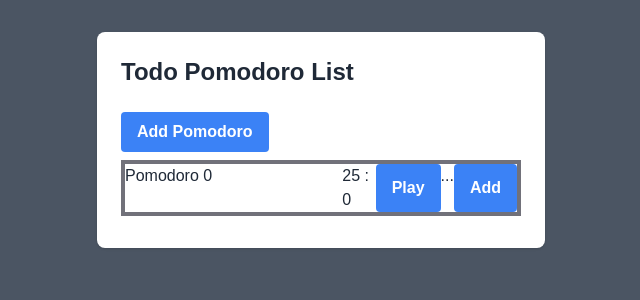
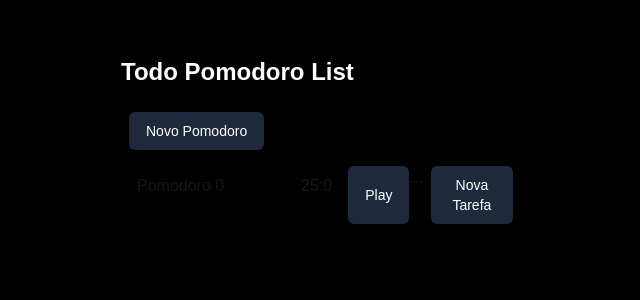
Before and after one commit to caiosousanl/todolist, a Next.js app: page / in a window 1280 px wide. Shown: the top 300 px of the page, without its empty margins (319-959 px from the left). Built offline with nearby package versions, Linux system fonts and the light colour scheme.

Commit message:
chore: ajustes layout tailwind material

```diff
--- a/src/app/components/pomodoro.tsx
+++ b/src/app/components/pomodoro.tsx
@@ -1,4 +1,5 @@
 import { IPomodoro } from "../page";
+import { Button } from "./ui/button";
 import { PomodoroTimer } from "./pomodoroTimer";
 import { TaskList } from "./taskList";
 
@@ -10,17 +11,12 @@ interface PomodoroProps {
 
 export const Pomodoro = ({ pomodoro, addTask }: PomodoroProps) => {
   return (
-    <div key={pomodoro.id} className="mt-2 mb-2 border-zinc-500 border-4">
+    <div key={pomodoro.id} className="mt-2 mb-2 rounded-lg p-2">
       <div className="flex flex-row ">
-        <div className="basis-2/3">Pomodoro {pomodoro.contador}</div>
+        <div className="basis-2/3 mt-2 ml-2">Pomodoro {pomodoro.contador}</div>
         <PomodoroTimer duracaoMin={pomodoro.duracaoMin} />
         <div>...</div> {/* todos: change pomodoro duration,  */}
-        <button
-          className="bg-blue-500 hover:bg-blue-700 text-white font-bold py-2 px-4 rounded"
-          onClick={() => addTask(pomodoro.id)}
-        >
-          Add
-        </button>{" "}
+        <Button onClick={() => addTask(pomodoro.id)}>Nova Tarefa</Button>
       </div>
       <TaskList tasks={pomodoro.tasks} />
     </div>
--- a/src/app/components/pomodoroTimer.tsx
+++ b/src/app/components/pomodoroTimer.tsx
@@ -1,4 +1,5 @@
 import { useRef, useState } from "react";
+import { Button } from "./ui/button";
 
 interface PomodoroTimerProps {
   duracaoMin: number;
@@ -27,15 +28,13 @@ export const PomodoroTimer = (props: PomodoroTimerProps) => {
 
   return (
     <>
-      <div>
-        {Math.floor(time / 60) % 60} : {time % 60}
+      <div className="flex flex-row mr-2 mt-2">
+        <div>{Math.floor(time / 60) % 60}</div>:<div>{time % 60}</div>
       </div>
-      <button
-        className="bg-blue-500 hover:bg-blue-700 text-white font-bold py-2 px-4 rounded"
-        onClick={!isRunning ? play : pause}
-      >
+
+      <Button onClick={!isRunning ? play : pause}>
         {isRunning ? "Pause" : "Play"}
-      </button>
+      </Button>
     </>
   );
 };
--- a/src/app/components/task.tsx
+++ b/src/app/components/task.tsx
@@ -1,5 +1,6 @@
 import React from "react";
 import { ITask } from "../page";
+import { Checkbox } from "./ui/checkbox";
 
 export interface ITaskProps {
   task: ITask;
@@ -8,10 +9,10 @@ export interface ITaskProps {
 
 export const Task = ({ task }: ITaskProps) => {
   return (
-    <div key={task.id} className="border-indigo-500 border-2">
+    <div key={task.id} className="">
       <div className="flex justify-between">
         <div>task description</div>
-        <div>checkbox shadcn</div>
+        <Checkbox />
       </div>
     </div>
   );
--- a/src/app/components/taskList.tsx
+++ b/src/app/components/taskList.tsx
@@ -7,7 +7,7 @@ interface ITaskListProps {
 
 export const TaskList = ({ tasks }: ITaskListProps) => {
   return (
-    <div className="flex flex-col">
+    <div className="flex flex-col p-2 mt-2">
       {tasks && tasks.map((task) => <Task task={task} key={task.id} />)}
     </div>
   );
--- /dev/null
+++ b/src/app/components/ui/button.tsx
@@ -0,0 +1,18 @@
+interface IButtonProps {
+  onClick: () => void;
+  children: React.ReactNode;
+}
+
+export const Button = (props: IButtonProps) => {
+  return (
+    <>
+      <button
+        onClick={props.onClick}
+        className="rounded-md bg-slate-800 py-2 px-4 border border-transparent text-center text-sm text-white transition-all shadow-md hover:shadow-lg focus:bg-slate-700 focus:shadow-none active:bg-slate-700 hover:bg-slate-700 active:shadow-none disabled:pointer-events-none disabled:opacity-50 disabled:shadow-none ml-2"
+        type="button"
+      >
+        {props.children}
+      </button>
+    </>
+  );
+};
--- /dev/null
+++ b/src/app/components/ui/checkbox.tsx
@@ -0,0 +1,32 @@
+export const Checkbox = () => {
+  return (
+    <>
+      <div className="inline-flex items-center">
+        <label className="flex items-center cursor-pointer relative">
+          <input
+            defaultChecked
+            type="checkbox"
+            className="peer h-6 w-6 cursor-pointer transition-all appearance-none rounded-full bg-slate-100 shadow hover:shadow-md border border-slate-300 checked:bg-slate-800 checked:border-slate-800"
+            id="check-custom-style"
+          />
+          <span className="absolute text-white opacity-0 peer-checked:opacity-100 top-1/2 left-1/2 transform -translate-x-1/2 -translate-y-1/2">
+            <svg
+              xmlns="http://www.w3.org/2000/svg"
+              className="h-3.5 w-3.5"
+              viewBox="0 0 20 20"
+              fill="currentColor"
+              stroke="currentColor"
+              stroke-width="1"
+            >
+              <path
+                fill-rule="evenodd"
+                d="M16.707 5.293a1 1 0 010 1.414l-8 8a1 1 0 01-1.414 0l-4-4a1 1 0 011.414-1.414L8 12.586l7.293-7.293a1 1 0 011.414 0z"
+                clip-rule="evenodd"
+              ></path>
+            </svg>
+          </span>
+        </label>
+      </div>
+    </>
+  );
+};
--- a/src/app/page.tsx
+++ b/src/app/page.tsx
@@ -2,7 +2,7 @@
 
 import { useState } from "react";
 import { PomodoroList } from "./components/pomodoroList";
-
+import { Button } from "./components/ui/button";
 export interface IPomodoro {
   id: number;
   duracaoMin: number;
@@ -54,15 +54,12 @@ const TodoList = () => {
   };
 
   return (
-    <div className="min-h-screen bg-gray-600 py-8">
-      <div className="max-w-md mx-auto bg-white rounded-lg shadow p-6 text-gray-800">
-        <h1 className="text-2xl font-bold mb-6 ">Todo Pomodoro List</h1>
-        <button
-          className="bg-blue-500 hover:bg-blue-700 text-white font-bold py-2 px-4 rounded"
-          onClick={addPomodoro}
-        >
-          Add Pomodoro
-        </button>
+    <div className="min-h-screen bg-black py-8">
+      <div className="max-w-md mx-auto rounded-lg shadow p-6 ">
+        <h1 className="text-2xl font-bold mb-6 text-white ">
+          Todo Pomodoro List
+        </h1>
+        <Button onClick={addPomodoro}>Novo Pomodoro</Button>
         <h1 className="text-2xl "></h1>
         <div>
           <PomodoroList pomodoroList={pomodoroList} addTask={addTask} />
```
